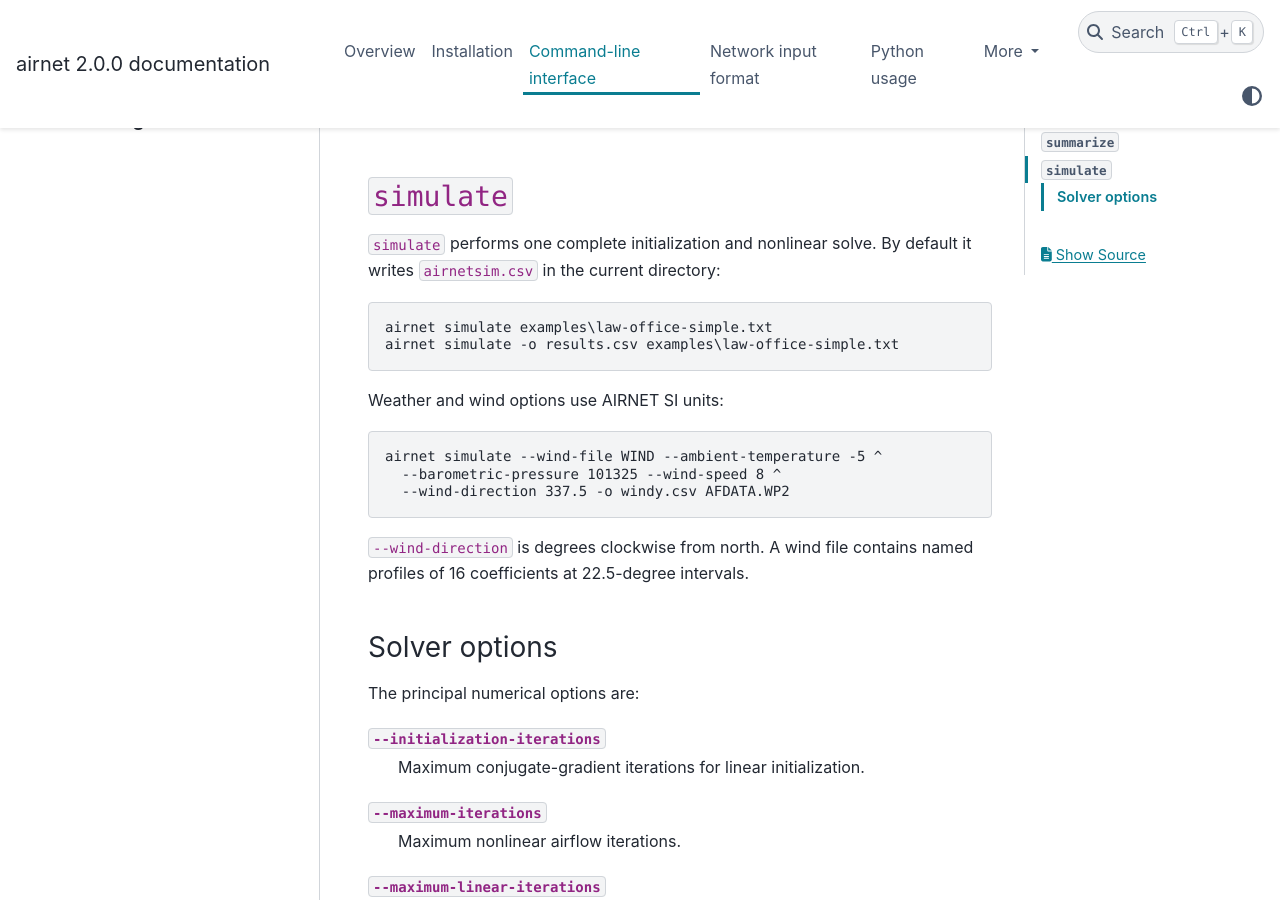
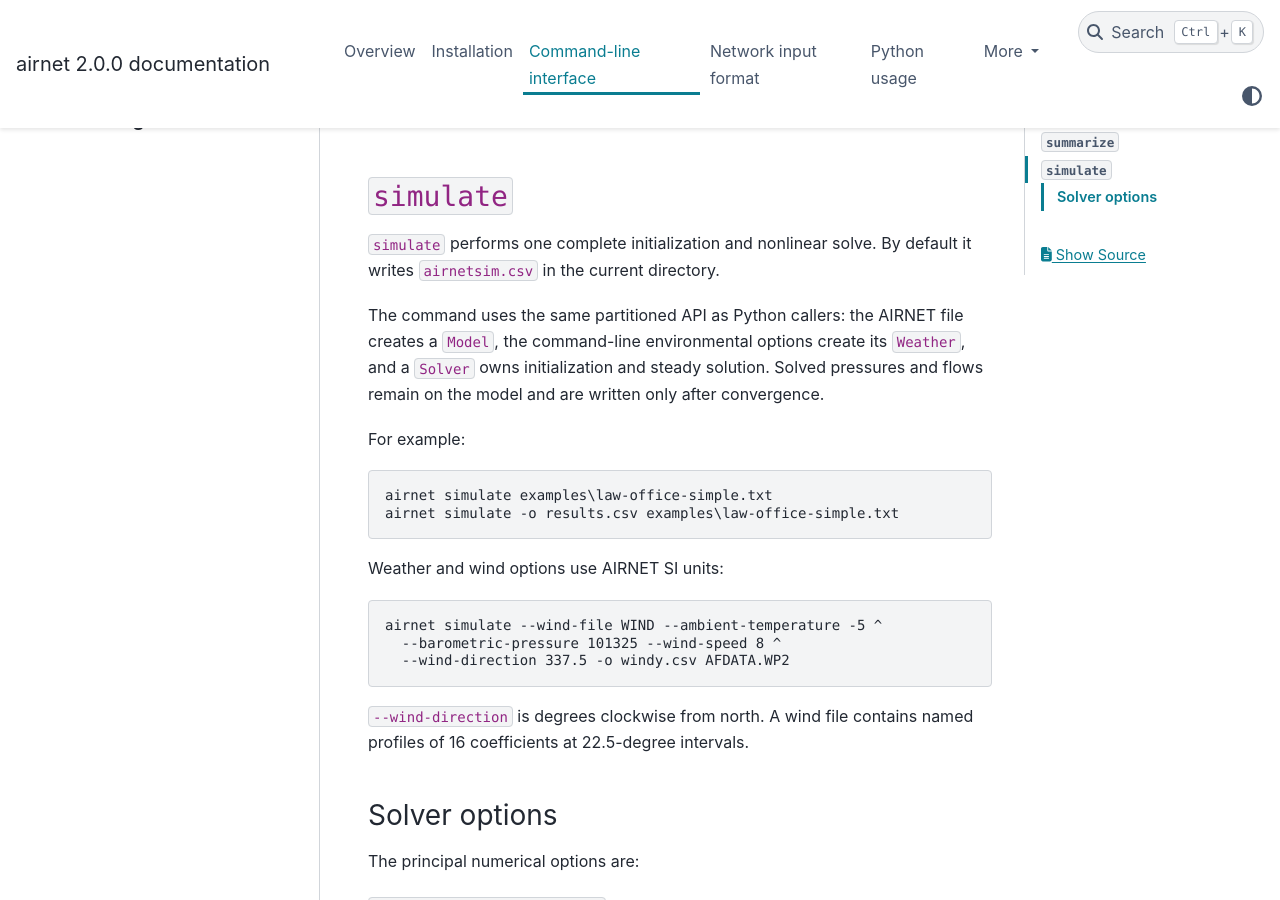
Before and after one commit to building-physics/airnet-python, a Sphinx documentation site: the page built from docs/command-line.rst, in a window 1280 px wide and 900 px high, scrolled down 561 px. Built offline with Sphinx 7.4.7 and the PyData theme 0.15.4, drawn with Linux system fonts in a browser that asks for light colours.

Commit message:
Clean up the calling structure, documentation

```diff
--- a/docs/command-line.rst
+++ b/docs/command-line.rst
@@ -27,7 +27,14 @@ reported as command-line errors with a nonzero exit status.
 ------------
 
 ``simulate`` performs one complete initialization and nonlinear solve. By
-default it writes ``airnetsim.csv`` in the current directory:
+default it writes ``airnetsim.csv`` in the current directory.
+
+The command uses the same partitioned API as Python callers: the AIRNET file
+creates a ``Model``, the command-line environmental options create its
+``Weather``, and a ``Solver`` owns initialization and steady solution. Solved
+pressures and flows remain on the model and are written only after convergence.
+
+For example:
 
 .. code-block:: bat
 
--- a/docs/python-usage.rst
+++ b/docs/python-usage.rst
@@ -26,6 +26,10 @@ the solved :class:`airnet.model.Model`:
 
 Pass ``output_file=None`` when no CSV is wanted. No file is written when
 parsing, construction, initialization, or nonlinear solution fails.
+Internally, this convenience function follows the same stages as the explicit
+API: it calls ``Model.read_airnet``, binds one ``Weather`` object, constructs
+one ``Solver``, initializes, and performs the steady solve. It returns that
+same solved model rather than maintaining a separate result object.
 
 Explicit construction and solve
 -------------------------------
```
Also changed, not shown: 2 other files.
